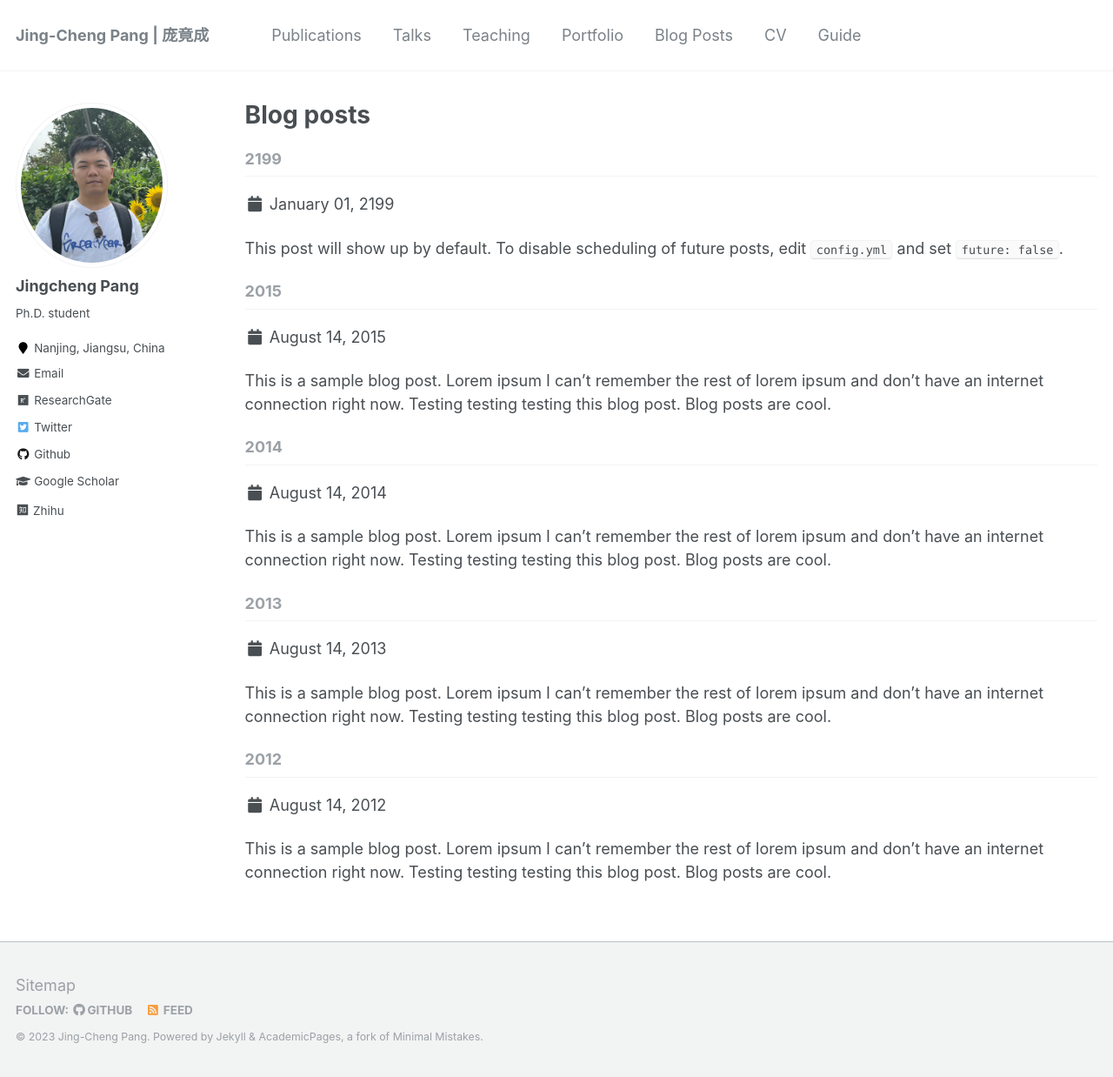
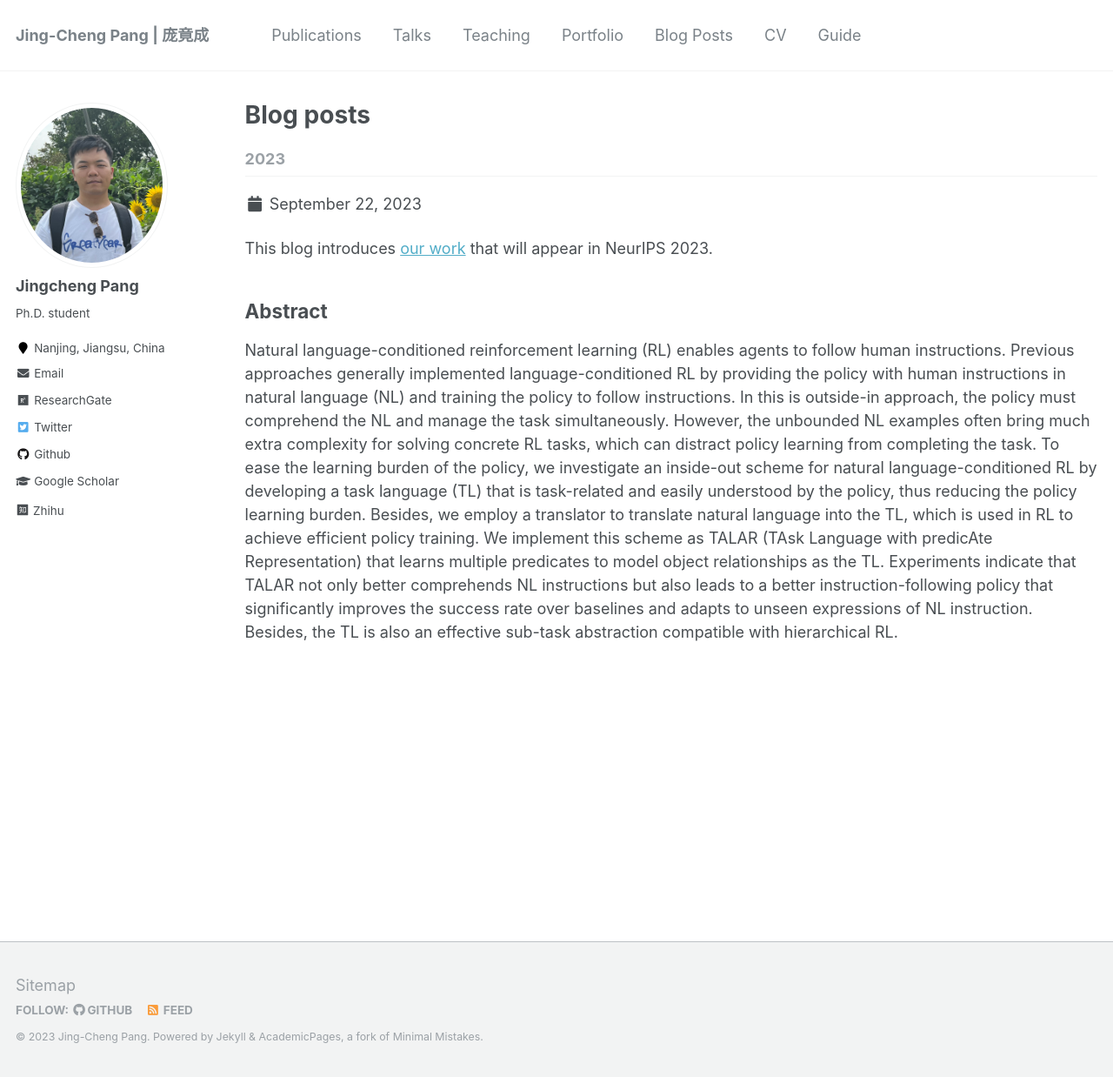
Before and after one commit to jingchengpang/jingchengpang.github.io, a Jekyll site: the page built from _pages/year-archive.html, in a window 1280 px wide and 1238 px high. Shown: the whole window at 87% size. Built offline with Jekyll 4.4.1, drawn with Linux system fonts in a browser that asks for light colours; a style sheet for code colours, icons or effects is not loaded.

Commit message:
add first blog

```diff
--- a/_posts/2012-08-14-blog-post-1.md
+++ /dev/null
@@ -1,20 +0,0 @@
----
-title: 'Blog Post number 1'
-date: 2012-08-14
-permalink: /posts/2012/08/blog-post-1/
-tags:
-  - cool posts
-  - category1
-  - category2
----
-
-This is a sample blog post. Lorem ipsum I can't remember the rest of lorem ipsum and don't have an internet connection right now. Testing testing testing this blog post. Blog posts are cool.
-
-Headings are cool
-======
-
-You can have many headings
-======
-
-Aren't headings cool?
-------
--- a/_posts/2013-08-14-blog-post-2.md
+++ /dev/null
@@ -1,20 +0,0 @@
----
-title: 'Blog Post number 2'
-date: 2013-08-14
-permalink: /posts/2013/08/blog-post-2/
-tags:
-  - cool posts
-  - category1
-  - category2
----
-
-This is a sample blog post. Lorem ipsum I can't remember the rest of lorem ipsum and don't have an internet connection right now. Testing testing testing this blog post. Blog posts are cool.
-
-Headings are cool
-======
-
-You can have many headings
-======
-
-Aren't headings cool?
-------
--- a/_posts/2014-08-14-blog-post-3.md
+++ /dev/null
@@ -1,20 +0,0 @@
----
-title: 'Blog Post number 3'
-date: 2014-08-14
-permalink: /posts/2014/08/blog-post-3/
-tags:
-  - cool posts
-  - category1
-  - category2
----
-
-This is a sample blog post. Lorem ipsum I can't remember the rest of lorem ipsum and don't have an internet connection right now. Testing testing testing this blog post. Blog posts are cool.
-
-Headings are cool
-======
-
-You can have many headings
-======
-
-Aren't headings cool?
-------
--- /dev/null
+++ b/_posts/2023-09-22-task-language.md
@@ -0,0 +1,38 @@
+---
+title: Natural Language Instruction-following with Task-related Language Development and Translation
+output:
+  md_document:
+    variant: gfm+footnotes
+    preserve_yaml: TRUE
+knit: (function(inputFile, encoding) {
+  rmarkdown::render(inputFile, encoding = encoding, output_dir = "../_posts") })
+date: 2023-09-22
+permalink: /posts/2023/09/task-language
+excerpt_separator: <!--more-->
+always_allow_html: true
+toc: true
+header:
+ og_image: "posts/task_language/main_fig.png"
+tags:
+  - tidyverse
+  - data-science
+  - visualization
+---
+
+This blog introduces [our work](https://arxiv.org/abs/2302.09368) that will appear in NeurIPS 2023.
+
+
+## Abstract
+Natural language-conditioned reinforcement learning (RL) enables agents to follow human instructions. Previous approaches generally implemented language-conditioned RL by providing the policy with human instructions in natural language (NL) and training the policy to follow instructions. In this is outside-in approach, the policy must comprehend the NL and manage the task simultaneously. However, the unbounded NL examples often bring much extra complexity for solving concrete RL tasks, which can distract policy learning from completing the task. To ease the learning burden of the policy, we investigate an inside-out scheme for natural language-conditioned RL by developing a task language (TL) that is task-related and easily understood by the policy, thus reducing the policy learning burden. Besides, we employ a translator to translate natural language into the TL, which is used in RL to achieve efficient policy training. We implement this scheme as TALAR (TAsk Language with predicAte Representation) that learns multiple predicates to model object relationships as the TL. Experiments indicate that TALAR not only better comprehends NL instructions but also leads to a better instruction-following policy that significantly improves the success rate over baselines and adapts to unseen expressions of NL instruction. Besides, the TL is also an effective sub-task abstraction compatible with hierarchical RL.
+
+<!--more-->
+
+## Method
+<img src="../images/posts/task_language/framework.png" style="display: block; margin: auto;" />
+
+
+## Performance
+
+
+![TALAR](../images/posts/task_language/ours_microwave.gif) | ![Baseline](../images/posts/task_language/baseline_microwave.gif)
+--- | ---
--- a/_posts/2199-01-01-future-post.md
+++ /dev/null
@@ -1,11 +0,0 @@
----
-title: 'Future Blog Post'
-date: 2199-01-01
-permalink: /posts/2012/08/blog-post-4/
-tags:
-  - cool posts
-  - category1
-  - category2
----
-
-This post will show up by default. To disable scheduling of future posts, edit `config.yml` and set `future: false`.
```
Also changed, not shown: _pages/about.md (+4 -0 lines), _posts/2015-08-14-blog-post-4.md (deleted, +0 -20 lines), images/posts/task_language/framework.png (added), images/posts/task_language/main_fig.png (added), 2 other files.
